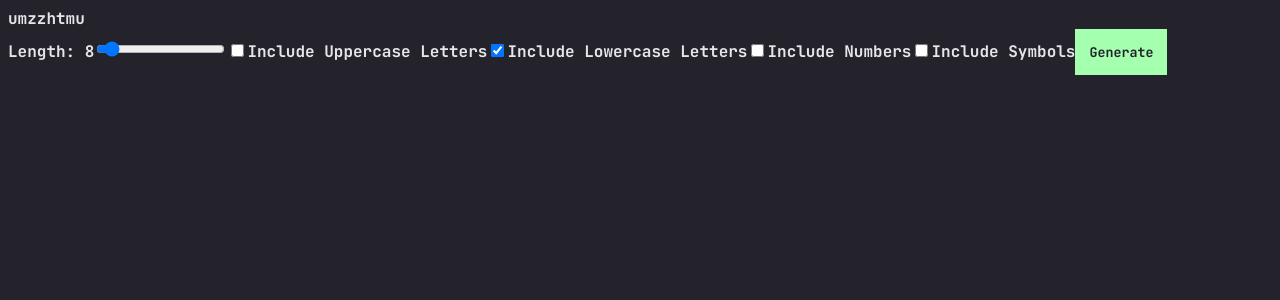
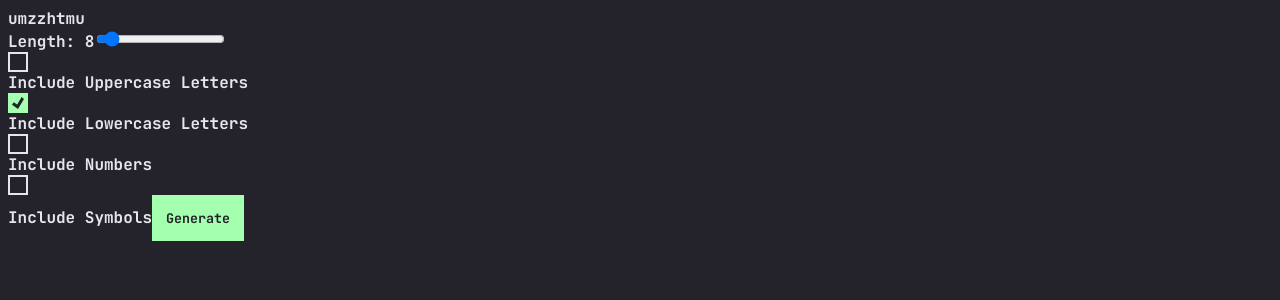
Before and after one commit to Shajansheriff/password-generator-app, a Next.js app: page / in a window 1280 px wide. Shown: the top 300 px of the page. Built offline with nearby package versions, Linux system fonts and the light colour scheme.

Commit message:
add checkbox

```diff
--- a/src/app/page.tsx
+++ b/src/app/page.tsx
@@ -1,6 +1,7 @@
 "use client";
 
 import { Button } from "@/components/Button";
+import { Checkbox } from "@/components/Checkbox";
 import { FormEventHandler, useEffect, useState } from "react";
 
 const alphabets_lowercase = "abcdefghijklmnopqrstuvwxyz";
@@ -81,24 +82,18 @@ export default function Home() {
           value={length}
           onChange={(e) => setLength(parseInt(e.target.value, 10))}
         />
-        <input
-          type="checkbox"
-          name="rules"
-          id="uppercase"
-          value={"uppercase"}
-        />
+        <Checkbox name="rules" id="uppercase" value={"uppercase"} />
         <label htmlFor="uppercase">Include Uppercase Letters</label>
-        <input
-          type="checkbox"
+        <Checkbox
           name="rules"
           id="lowercase"
           value="lowercase"
           defaultChecked={true}
         />
         <label htmlFor="lowercase">Include Lowercase Letters</label>
-        <input type="checkbox" name="rules" id="numbers" value="numbers" />
+        <Checkbox name="rules" id="numbers" value="numbers" />
         <label htmlFor="numbers">Include Numbers</label>
-        <input type="checkbox" name="rules" id="symbols" value="symbols" />
+        <Checkbox name="rules" id="symbols" value="symbols" />
         <label htmlFor="symbols">Include Symbols</label>
         <Button type="submit">Generate</Button>
       </form>
--- /dev/null
+++ b/src/components/Checkbox/CHeckbox.module.css
@@ -0,0 +1,29 @@
+.checkbox {
+  --border-color: var(--text-color);
+  appearance: none;
+  width: 20px;
+  height: 20px;
+  margin: 0;
+  border: 2px solid var(--border-color);
+  display: grid;
+  place-content: center;
+}
+
+.checkbox::before {
+  content: "";
+  width: 12px;
+  height: 12px;
+  transform: scale(0);
+  box-shadow: inset 16px 16px var(--surface-0);
+  transform-origin: bottom left;
+  clip-path: polygon(14% 44%, 0 65%, 50% 100%, 100% 16%, 80% 0%, 43% 62%);
+}
+
+.checkbox:checked {
+  --border-color: var(--primary-color);
+  background-color: var(--primary-color);
+}
+
+.checkbox:checked::before {
+  transform: scale(1);
+}
--- /dev/null
+++ b/src/components/Checkbox/Checkbox.tsx
@@ -0,0 +1,18 @@
+import { DetailedHTMLProps, InputHTMLAttributes } from "react";
+import styles from "./Checkbox.module.css";
+
+interface CheckboxProps
+  extends Omit<
+    DetailedHTMLProps<InputHTMLAttributes<HTMLInputElement>, HTMLInputElement>,
+    "type"
+  > {}
+
+export function Checkbox({ className = "", ...props }: CheckboxProps) {
+  return (
+    <input
+      className={`${styles.checkbox} ${className}`}
+      type="checkbox"
+      {...props}
+    />
+  );
+}
--- /dev/null
+++ b/src/components/Checkbox/index.ts
@@ -0,0 +1 @@
+export { Checkbox } from "./Checkbox";
```
